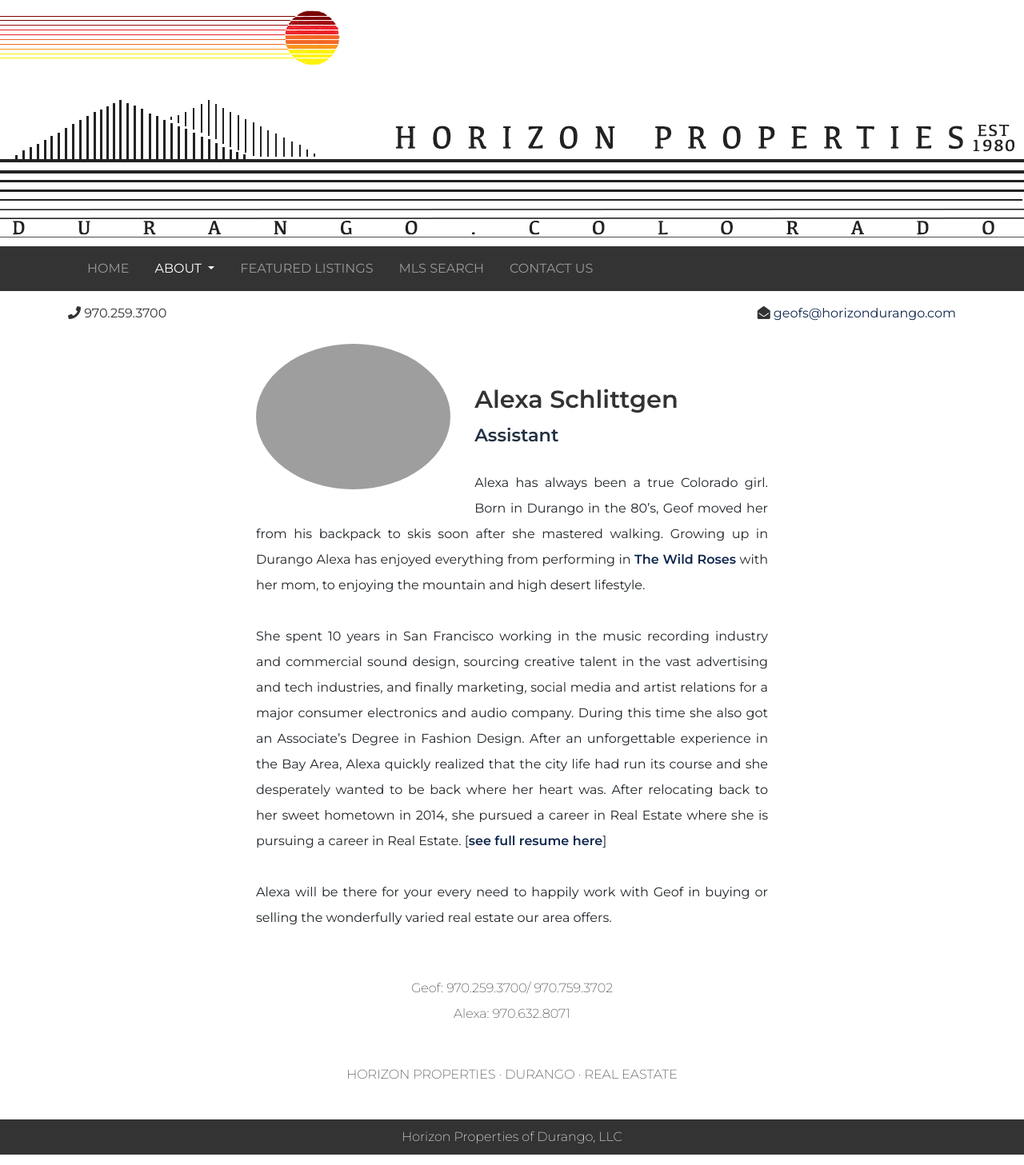
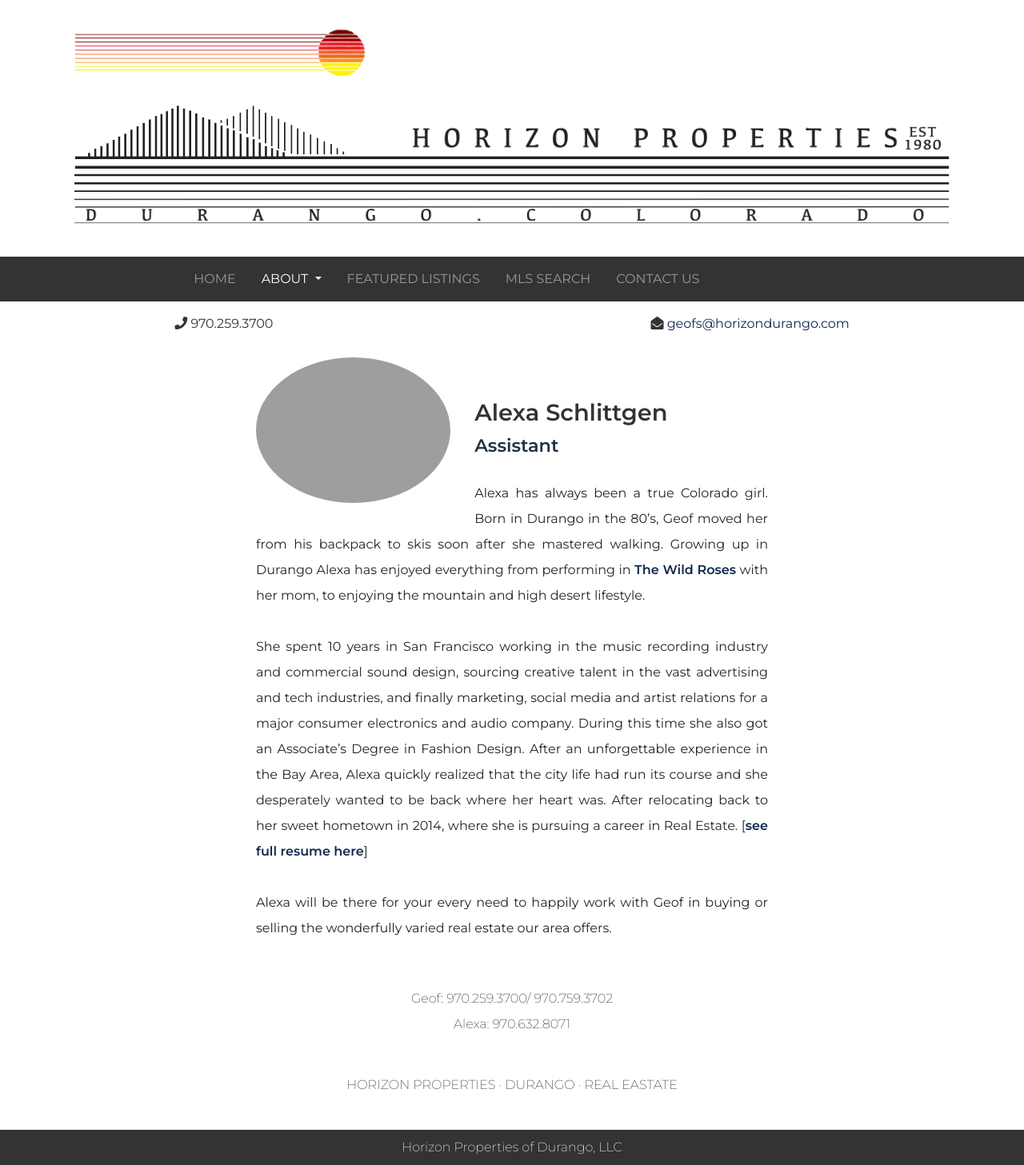
Before and after one commit to cschweipert/django-horizon-property, a Django app: page /alexa in a window 1280 px wide. Shown: the whole page at 80% size. Run offline with Django 3.2, Linux system fonts and the light colour scheme; some libraries are stand-ins or nearby versions; some web fonts are replaced; grey boxes are pictures that could not be loaded.

Commit message:
switch logo and edits

```diff
--- a/estate/static/css/style.css
+++ b/estate/static/css/style.css
@@ -2,6 +2,8 @@
 @media screen and (max-width: 1060px) {
   #primary {
     width: 100%;
+    text-align: center;
+    padding: 0;
   }
 }
 
@@ -9,6 +11,7 @@
 @media screen and (max-width: 768px) {
   #primary {
     width: 100%;
+    text-align: center;
   }
 }
 
@@ -102,6 +105,12 @@ h4 {
   margin-top: 0;
 }
 
+.container {
+  margin: auto;
+  width: 70%;
+  text-align: justify;
+}
+
 .middle-container {
   background-color: white;
   margin: 60px 0;
@@ -120,6 +129,7 @@ h4 {
   padding-top: 30px;
   font-size: 1.4rem;
   font-family: 'Montserrat', sans-serif;
+  line-height: 2;
 }
 
 .title-mission {
@@ -156,14 +166,14 @@ h4 {
 .title {
   font-family: 'Montserrat', sans-serif;
   font-weight: 600;
-  font-size: 1.9rem;
+  font-size: 1.8em;
   text-align: justify;
 }
 
 .undertitle {
   font-family: 'Montserrat', sans-serif;
   font-weight: 600;
-  font-size: 1.4rem;
+  font-size: 1.4em;
 }
 
 .center {
@@ -197,6 +207,8 @@ h4 {
   background-color: #fff;
   padding-top: 60px;
 }
+
+/* listing */
 
 /* admin */
 .admin {
--- a/templates/pages/alexa.html
+++ b/templates/pages/alexa.html
@@ -7,11 +7,7 @@
       <h3 class="undertitle">Broker/Owner</h3>
     </div> -->
     <div class="skill-row">
-      <img
-        class="mountain"
-        src="{% static '/img/alexa1.png' %}"
-        alt="Geof Schlittgen"
-      />
+      <img class="mountain" src="{% static '/img/alexa1.png' %}" alt="Geof Schlittgen" />
       <h2 class="title">Alexa Schlittgen</h2>
       <h3 class="undertitle">Assistant</h3>
       <p>
@@ -19,9 +15,7 @@
         Geof moved her from his backpack to skis soon after she mastered
         walking. Growing up in Durango Alexa has enjoyed everything from
         performing in
-        <a class="alexa-resume" href="https://www.facebook.com/TheWildRoseGang"
-          >The Wild Roses</a
-        >
+        <a class="alexa-resume" href="https://www.facebook.com/TheWildRoseGang">The Wild Roses</a>
         with her mom, to enjoying the mountain and high desert lifestyle.
         <br /><br />She spent 10 years in San Francisco working in the music
         recording industry and commercial sound design, sourcing creative talent
@@ -31,12 +25,9 @@
         Fashion Design. After an unforgettable experience in the Bay Area, Alexa
         quickly realized that the city life had run its course and she
         desperately wanted to be back where her heart was. After relocating back
-        to her sweet hometown in 2014, she pursued a career in Real Estate where
-        she is pursuing a career in Real Estate. [<a
-          class="alexa-resume"
-          href="https://alexaisrad.com/my-experience/"
-          >see full resume here</a
-        >] <br /><br />
+        to her sweet hometown in 2014, where
+        she is pursuing a career in Real Estate. [<a class="alexa-resume"
+          href="https://alexaisrad.com/my-experience/">see full resume here</a>] <br /><br />
         Alexa will be there for your every need to happily work with Geof in
         buying or selling the wonderfully varied real estate our area offers.
       </p>
--- a/templates/partials/_navbar.html
+++ b/templates/partials/_navbar.html
@@ -1,6 +1,6 @@
 {% load static %}
 <!-- Navbar -->
-<img id="top" class="logo" src="{% static '/img/horizon.png' %}" alt="horizon logo">
+<img id="top" class="logo" src="{% static '/img/newhorizon.png' %}" alt="horizon logo">
 <nav id="mynav" class="navbar navbar-expand-lg navbar-dark bg-primary">
   <div class="container">
     <a class="navbar-brand" href="{% url 'index' %}">
@@ -15,9 +15,10 @@
           <a class="nav-link" href="{% url 'index' %}">Home</a>
         </li>
 
-        <li {% if 'about' in request.path %} class="nav-item active mr-3 dropdown" {% elif 'alexa' in request.path %} class="nav-item active mr-3 dropdown"
-        {% else %} class="nav-item mr-3 dropdown" {% endif %}>
-          <a class="nav-link dropdown-toggle" href="#" id="navbarDropdown" role="button" data-toggle="dropdown" aria-haspopup="true" aria-expanded="false">
+        <li {% if 'about' in request.path %} class="nav-item active mr-3 dropdown" {% elif 'alexa' in request.path %}
+          class="nav-item active mr-3 dropdown" {% else %} class="nav-item mr-3 dropdown" {% endif %}>
+          <a class="nav-link dropdown-toggle" href="#" id="navbarDropdown" role="button" data-toggle="dropdown"
+            aria-haspopup="true" aria-expanded="false">
             About
           </a>
           <div class="dropdown-menu" aria-labelledby="navbarDropdown">
@@ -30,7 +31,8 @@
         <!-- <li {% if 'about' in request.path %} class="nav-item active mr-3" {% else %} class="nav-item mr-3" {% endif %}>
           <a class="nav-link" href="{% url 'about' %}">About</a>
         </li> -->
-        <li {% if 'listings' in request.path %} class="nav-item active mr-3" {% else %} class="nav-item mr-3" {% endif %}>
+        <li {% if 'listings' in request.path %} class="nav-item active mr-3" {% else %} class="nav-item mr-3"
+          {% endif %}>
           <a class="nav-link" href="{% url 'listings' %}">Featured Listings</a>
         </li>
         <li {% if 'mls' in request.path %} class="nav-item active mr-3" {% else %} class="nav-item mr-3" {% endif %}>
--- a/templates/partials/_topbar.html
+++ b/templates/partials/_topbar.html
@@ -1,10 +1,10 @@
 <section id="top-bar" class="p-3">
   <div class="container">
-    <div class="row">
-      <div class="col-md-6 geofphone">
+    <div id="primary" class="row">
+      <div class="col-md-6 col-lg-6 mb-1 geofphone">
         <i class="topbar fas fa-phone"></i> 970.259.3700
       </div>
-      <div class="col-md-6 geofemail">
+      <div class="col-md-6 col-lg-6 mb-1 geofemail">
         <i class="topbar fas fa-envelope-open"></i>
         <a href="mailto:geofs@horizondurango.com">geofs@horizondurango.com</a>
       </div>
```
Also changed, not shown: templates/pages/index.html (+31 -15 lines), estate/static/img/horizonnew.png (added), estate/static/img/newhorizon.png (added).
